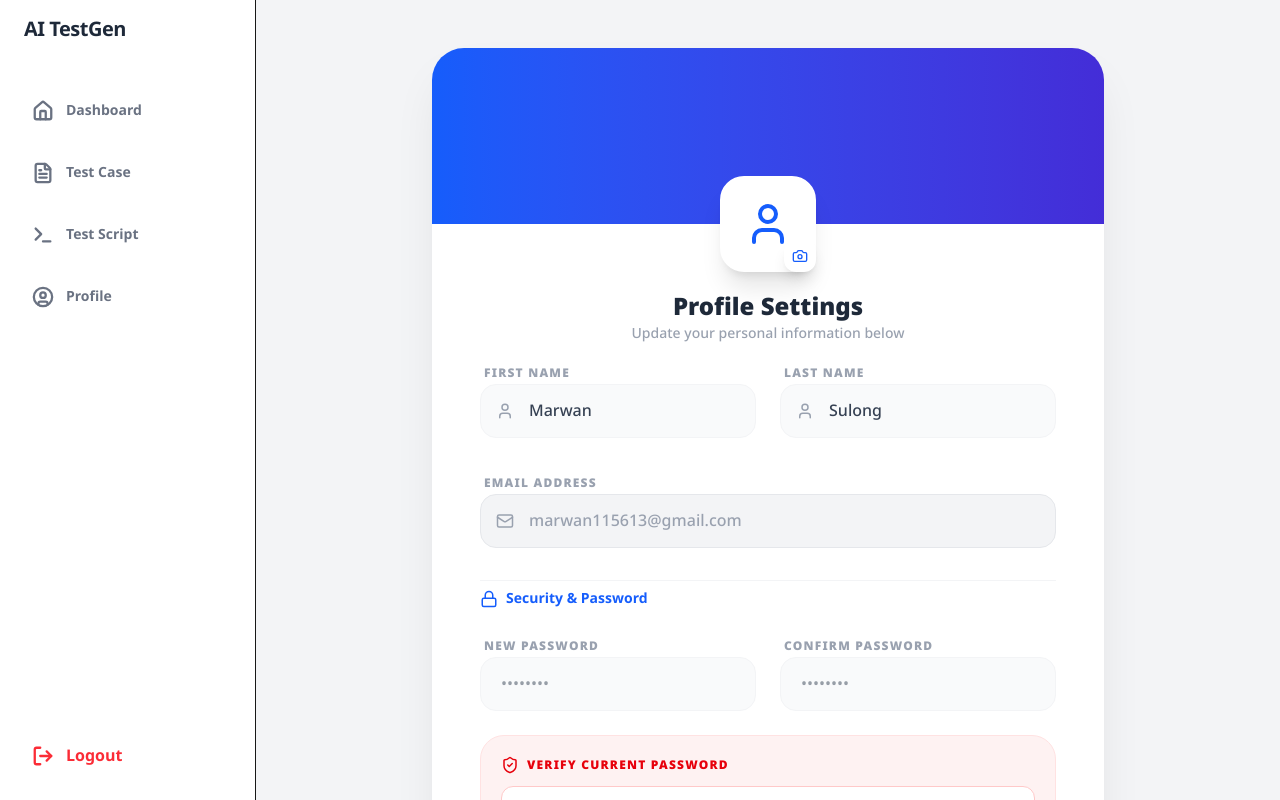
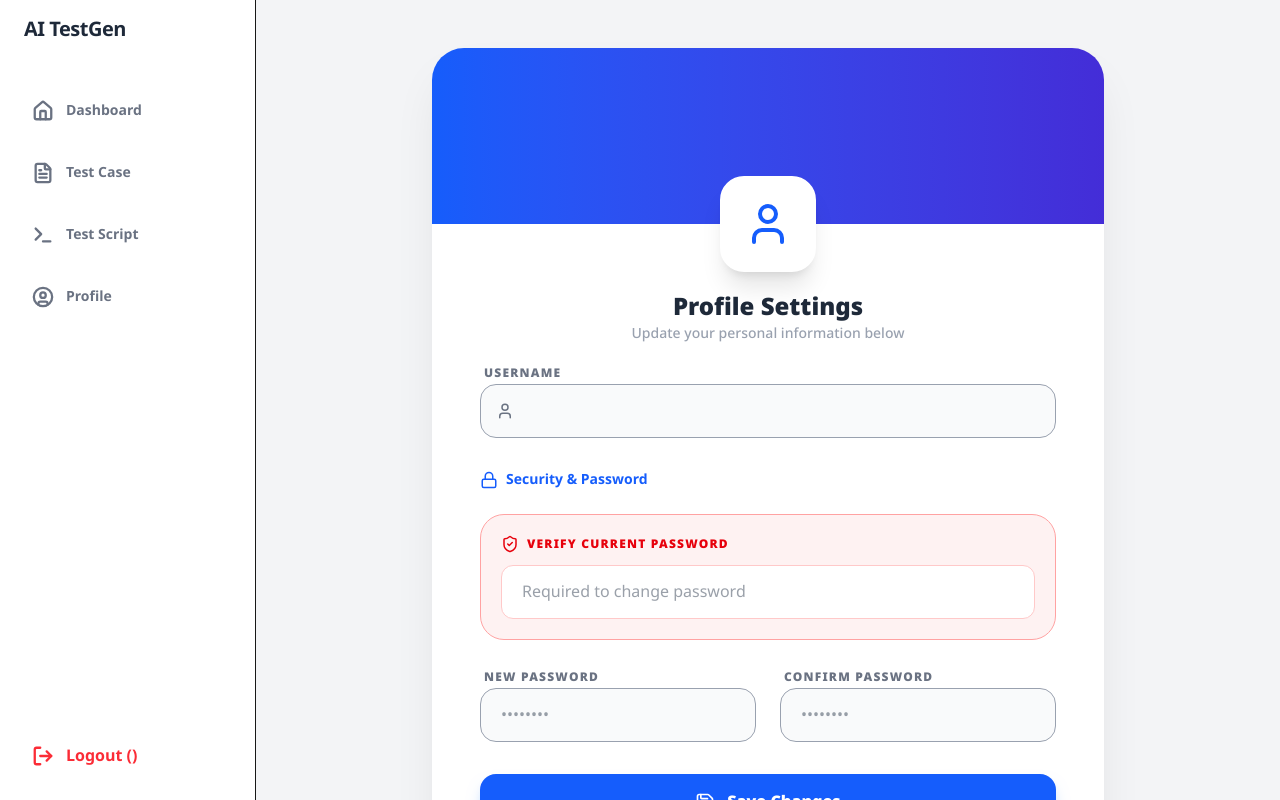
Before and after one commit to wanmaimarkz/sn-testgeneration-app, a Next.js app in the folder frontend/: page /profile in a window 1280 px wide. Built offline with nearby package versions, Linux system fonts and the light colour scheme.

Commit message:
add change username/password frontend

```diff
--- a/frontend/app/profile/page.tsx
+++ b/frontend/app/profile/page.tsx
@@ -1,96 +1,230 @@
 'use client';
-import { useState } from 'react';
-import { User, Mail, Lock, ShieldCheck, Save, Camera } from 'lucide-react';
+import { useState, useEffect } from 'react';
+import { User, Lock, ShieldCheck, Save, AlertCircle, CheckCircle2 } from 'lucide-react';
 
 export default function ProfilePage() {
+  // --- STATE ---
+  const [userId, setUserId] = useState<number | null>(null);
+  const [username, setUsername] = useState('');
+  const [initialUsername, setInitialUsername] = useState(''); // Track to know if it changed
+
+  const [currentPassword, setCurrentPassword] = useState('');
+  const [newPassword, setNewPassword] = useState('');
+  const [confirmPassword, setConfirmPassword] = useState('');
+
+  const [status, setStatus] = useState({ type: '', message: '' });
+  const [isLoading, setIsLoading] = useState(false);
+
+  // --- INITIAL LOAD ---
+  useEffect(() => {
+    // Parse the JSON object from local storage
+    const storedUserStr = localStorage.getItem('user');
+
+    if (storedUserStr) {
+      try {
+        const userData = JSON.parse(storedUserStr);
+        // Handle variations of the ID key (user_id or id) depending on your API
+        if (userData.user_id) setUserId(userData.user_id);
+        else if (userData.id) setUserId(userData.id);
+
+        if (userData.username) {
+          setUsername(userData.username);
+          setInitialUsername(userData.username);
+        }
+      } catch (e) {
+        console.error("Failed to parse user data", e);
+      }
+    }
+  }, []);
+
+  // --- FORM SUBMISSION ---
+  const handleSubmit = async (e: React.FormEvent) => {
+    e.preventDefault();
+    setStatus({ type: '', message: '' });
+
+    if (!userId) {
+      setStatus({ type: 'error', message: 'Error: User not logged in.' });
+      return;
+    }
+
+    setIsLoading(true);
+
+    try {
+      let updatedSomething = false;
+
+      // 1. UPDATE USERNAME (Only if it changed)
+      if (username && username !== initialUsername) {
+        const res = await fetch('http://127.0.0.1:8000/api/profile/username', {
+          method: 'PATCH',
+          headers: { 'Content-Type': 'application/json' },
+          body: JSON.stringify({
+            user_id: userId,
+            new_username: username
+          })
+        });
+
+        const data = await res.json();
+        if (!res.ok) throw new Error(data.detail || 'Failed to update username');
+
+        // Retrieve the current user object, update the username, and save it back
+        const storedUserStr = localStorage.getItem('user');
+        if (storedUserStr) {
+          const userData = JSON.parse(storedUserStr);
+          userData.username = data.new_username;
+          localStorage.setItem('user', JSON.stringify(userData));
+        }
+
+        setInitialUsername(data.new_username);
+        updatedSomething = true;
+      }
+
+      // 2. UPDATE PASSWORD (Only if fields are filled out)
+      if (currentPassword || newPassword || confirmPassword) {
+        if (newPassword !== confirmPassword) {
+          throw new Error("New passwords do not match.");
+        }
+        if (!currentPassword) {
+          throw new Error("Current password is required to set a new password.");
+        }
+
+        const res = await fetch('http://127.0.0.1:8000/profile/password', {
+          method: 'PATCH',
+          headers: { 'Content-Type': 'application/json' },
+          body: JSON.stringify({
+            user_id: userId,
+            current_password: currentPassword,
+            new_password: newPassword
+          })
+        });
+
+        const data = await res.json();
+        if (!res.ok) throw new Error(data.detail || 'Failed to update password');
+
+        // Clear password fields on success
+        setCurrentPassword('');
+        setNewPassword('');
+        setConfirmPassword('');
+        updatedSomething = true;
+      }
+
+      if (updatedSomething) {
+        setStatus({ type: 'success', message: 'Profile updated successfully!' });
+      } else {
+        setStatus({ type: 'error', message: 'No changes were made.' });
+      }
+
+    } catch (err: any) {
+      setStatus({ type: 'error', message: err.message });
+    } finally {
+      setIsLoading(false);
+    }
+  };
+
   return (
     <div className='h-full w-full overflow-y-auto custom-scrollbar bg-gray-100'>
       <div className="flex items-center justify-center min-h-full p-4 lg:p-12">
         <div className="bg-white rounded-4xl shadow-2xl shadow-black/10 w-full max-w-2xl overflow-hidden animate-in fade-in zoom-in-95 duration-500">
 
           {/* Header Section */}
-          <div className="relative h-44 bg-linear-to-r from-blue-600 to-indigo-700 flex flex-col items-center justify-center text-white">
+          <div className="relative h-44 bg-gradient-to-r from-blue-600 to-indigo-700 flex flex-col items-center justify-center text-white">
             <div className="absolute -bottom-12">
               <div className="relative group">
                 <div className="w-24 h-24 bg-white rounded-3xl shadow-xl flex items-center justify-center border-4 border-white overflow-hidden">
                   <User size={48} className="text-blue-600" />
                 </div>
-                <button className="absolute bottom-0 right-0 bg-white p-2 rounded-xl shadow-lg text-blue-600 hover:scale-110 transition-transform">
-                  <Camera size={16} />
-                </button>
               </div>
             </div>
           </div>
 
           {/* Form Section */}
-          <form className="pt-20 p-8 lg:p-12 space-y-8">
+          <form onSubmit={handleSubmit} className="pt-20 p-8 lg:p-12 space-y-8">
             <div className="text-center mb-4">
               <h1 className="text-2xl font-black text-gray-800 mt-5">Profile Settings</h1>
               <p className="text-gray-400 text-sm font-medium">Update your personal information below</p>
             </div>
 
-            {/* ข้อมูลชื่อ-นามสกุล */}
-            <div className="grid grid-cols-1 md:grid-cols-2 gap-6">
+            {/* Status Alert Banner */}
+            {status.message && (
+              <div className={`p-4 rounded-2xl flex items-center gap-3 text-sm font-bold ${status.type === 'success' ? 'bg-green-50 text-green-700 border border-green-200' : 'bg-red-50 text-red-700 border border-red-200'}`}>
+                {status.type === 'success' ? <CheckCircle2 size={20} /> : <AlertCircle size={20} />}
+                {status.message}
+              </div>
+            )}
+
+            {/* Username Section */}
+            <div className="grid grid-cols-1 gap-6">
               <div className="space-y-2">
-                <label className="text-xs font-black text-gray-400 uppercase tracking-widest ml-1">First Name</label>
+                <label className="text-xs font-black text-gray-500 uppercase tracking-widest ml-1">Username</label>
                 <div className="relative">
-                  <User size={18} className="absolute left-4 top-1/2 -translate-y-1/2 text-gray-400" />
-                  <input type="text" className="w-full pl-12 pr-4 py-3.5 bg-gray-50 border border-gray-100 rounded-2xl outline-none focus:ring-2 focus:ring-blue-500 focus:bg-white transition-all text-gray-700 font-medium" defaultValue="Marwan" />
-                </div>
-              </div>
-              <div className="space-y-2">
-                <label className="text-xs font-black text-gray-400 uppercase tracking-widest ml-1">Last Name</label>
-                <div className="relative">
-                  <User size={18} className="absolute left-4 top-1/2 -translate-y-1/2 text-gray-400" />
-                  <input type="text" className="w-full pl-12 pr-4 py-3.5 bg-gray-50 border border-gray-100 rounded-2xl outline-none focus:ring-2 focus:ring-blue-500 focus:bg-white transition-all text-gray-700 font-medium" defaultValue="Sulong" />
+                  <User size={18} className="absolute left-4 top-1/2 -translate-y-1/2 text-gray-500" />
+                  <input
+                    type="text"
+                    value={username}
+                    onChange={(e) => setUsername(e.target.value)}
+                    required
+                    className="w-full pl-12 pr-4 py-3.5 bg-gray-50 border border-gray-400 rounded-2xl outline-none focus:ring-2 focus:ring-blue-500 focus:bg-white transition-all text-gray-700 font-medium"
+                  />
                 </div>
               </div>
             </div>
 
-            {/* ข้อมูลอีเมล (แสดงแบบ Read-only หรือ Disabled ตามภาพ ref) */}
-            <div className="space-y-2">
-              <label className="text-xs font-black text-gray-400 uppercase tracking-widest ml-1">Email Address</label>
-              <div className="relative">
-                <Mail size={18} className="absolute left-4 top-1/2 -translate-y-1/2 text-gray-400" />
-                <input type="email" disabled className="w-full pl-12 pr-4 py-3.5 bg-gray-100 border border-gray-200 rounded-2xl text-gray-400 cursor-not-allowed font-medium" defaultValue="marwan115613@gmail.com" />
-              </div>
-            </div>
-
-            <div className="h-px bg-gray-100 w-full my-2"></div>
-
-            {/* ส่วนเปลี่ยนรหัสผ่าน */}
+            {/* Password Section */}
             <div className="space-y-6">
               <div className="flex items-center gap-2 text-blue-600">
                 <Lock size={18} />
                 <h3 className="text-sm font-bold">Security & Password</h3>
               </div>
 
-              <div className="grid grid-cols-1 md:grid-cols-2 gap-6">
-                <div className="space-y-2">
-                  <label className="text-xs font-black text-gray-400 uppercase tracking-widest ml-1">New Password</label>
-                  <input type="password" placeholder="••••••••" className="w-full px-5 py-3.5 bg-gray-50 border border-gray-100 rounded-2xl outline-none focus:ring-2 focus:ring-blue-500 focus:bg-white transition-all text-gray-700" />
-                </div>
-                <div className="space-y-2">
-                  <label className="text-xs font-black text-gray-400 uppercase tracking-widest ml-1">Confirm Password</label>
-                  <input type="password" placeholder="••••••••" className="w-full px-5 py-3.5 bg-gray-50 border border-gray-100 rounded-2xl outline-none focus:ring-2 focus:ring-blue-500 focus:bg-white transition-all text-gray-700" />
-                </div>
-              </div>
-
-              {/* ส่วนการยืนยันรหัสผ่านเดิมด้วยสีแดงเพื่อเน้นความสำคัญ */}
-              <div className="p-5 bg-red-50 rounded-3xl border border-red-100 space-y-3">
+              <div className="p-5 bg-red-50 rounded-3xl border border-red-300 space-y-3">
                 <div className="flex items-center gap-2 text-red-600">
                   <ShieldCheck size={18} />
                   <label className="text-xs font-black uppercase tracking-widest">Verify Current Password</label>
                 </div>
-                <input type="password" required className="w-full px-5 py-3.5 bg-white border border-red-200 rounded-xl outline-none focus:ring-2 focus:ring-red-500 text-gray-700" placeholder="Enter password to save changes" />
+                <input
+                  type="password"
+                  value={currentPassword}
+                  onChange={(e) => setCurrentPassword(e.target.value)}
+                  className="w-full px-5 py-3.5 bg-white border border-red-200 rounded-xl outline-none focus:ring-2 focus:ring-red-500 text-gray-700"
+                  placeholder="Required to change password"
+                />
+              </div>
+
+              <div className="grid grid-cols-1 md:grid-cols-2 gap-6">
+                <div className="space-y-2">
+                  <label className="text-xs font-black text-gray-500 uppercase tracking-widest ml-1">New Password</label>
+                  <input
+                    type="password"
+                    value={newPassword}
+                    onChange={(e) => setNewPassword(e.target.value)}
+                    placeholder="••••••••"
+                    className="w-full px-5 py-3.5 bg-gray-50 border border-gray-400 rounded-2xl outline-none focus:ring-2 focus:ring-blue-500 focus:bg-white transition-all text-gray-700"
+                  />
+                </div>
+                <div className="space-y-2">
+                  <label className="text-xs font-black text-gray-500 uppercase tracking-widest ml-1">Confirm Password</label>
+                  <input
+                    type="password"
+                    value={confirmPassword}
+                    onChange={(e) => setConfirmPassword(e.target.value)}
+                    placeholder="••••••••"
+                    className="w-full px-5 py-3.5 bg-gray-50 border border-gray-400 rounded-2xl outline-none focus:ring-2 focus:ring-blue-500 focus:bg-white transition-all text-gray-700"
+                  />
+                </div>
               </div>
             </div>
 
-            <button type="submit" className="w-full py-4 bg-blue-600 text-white rounded-2xl font-black shadow-lg shadow-blue-200 hover:bg-blue-700 hover:shadow-blue-300 transition-all active:scale-[0.98] flex items-center justify-center gap-3">
+            {/* Submit Button */}
+            <button
+              type="submit"
+              disabled={isLoading}
+              className={`w-full py-4 text-white rounded-2xl font-black shadow-lg transition-all flex items-center justify-center gap-3
+                ${isLoading ? 'bg-gray-400 cursor-not-allowed' : 'bg-blue-600 hover:bg-blue-700 shadow-blue-200 hover:shadow-blue-300 active:scale-[0.98]'}`}
+            >
               <Save size={20} />
-              Save Changes
+              {isLoading ? 'Saving...' : 'Save Changes'}
             </button>
           </form>
+
         </div>
       </div>
     </div>
--- a/frontend/components/SidebarLeft.tsx
+++ b/frontend/components/SidebarLeft.tsx
@@ -2,10 +2,29 @@
 import Link from 'next/link';
 import { usePathname, useRouter } from 'next/navigation'; // 1. เพิ่ม useRouter
 import { House, FileText, Terminal, UserCircle, LogOut } from 'lucide-react';
+import { useState, useEffect } from 'react';
 
 export default function SidebarLeft() {
   const pathname = usePathname();
   const router = useRouter(); // 2. ประกาศตัวแปร router
+  const [username, setUsername] = useState('');
+
+  useEffect(() => {
+    // Parse the JSON object from local storage
+    const storedUserStr = localStorage.getItem('user');
+
+    if (storedUserStr) {
+      try {
+        const userData = JSON.parse(storedUserStr);
+
+        if (userData.username) {
+          setUsername(userData.username);
+        }
+      } catch (e) {
+        console.error("Failed to parse user data", e);
+      }
+    }
+  }, []);
 
   const menuItems = [
     { name: 'Dashboard', icon: House, path: '/' },
@@ -54,7 +73,7 @@ export default function SidebarLeft() {
         className="flex items-center gap-3 p-4 rounded-2xl text-red-500 font-bold hover:bg-red-50 transition-colors w-full"
       >
         <LogOut size={22} strokeWidth={2.5} />
-        Logout
+        Logout ({username})
       </button>
     </nav>
   );
```
Also changed, not shown: 2 other files (tests, documents, lock files or other folders).
